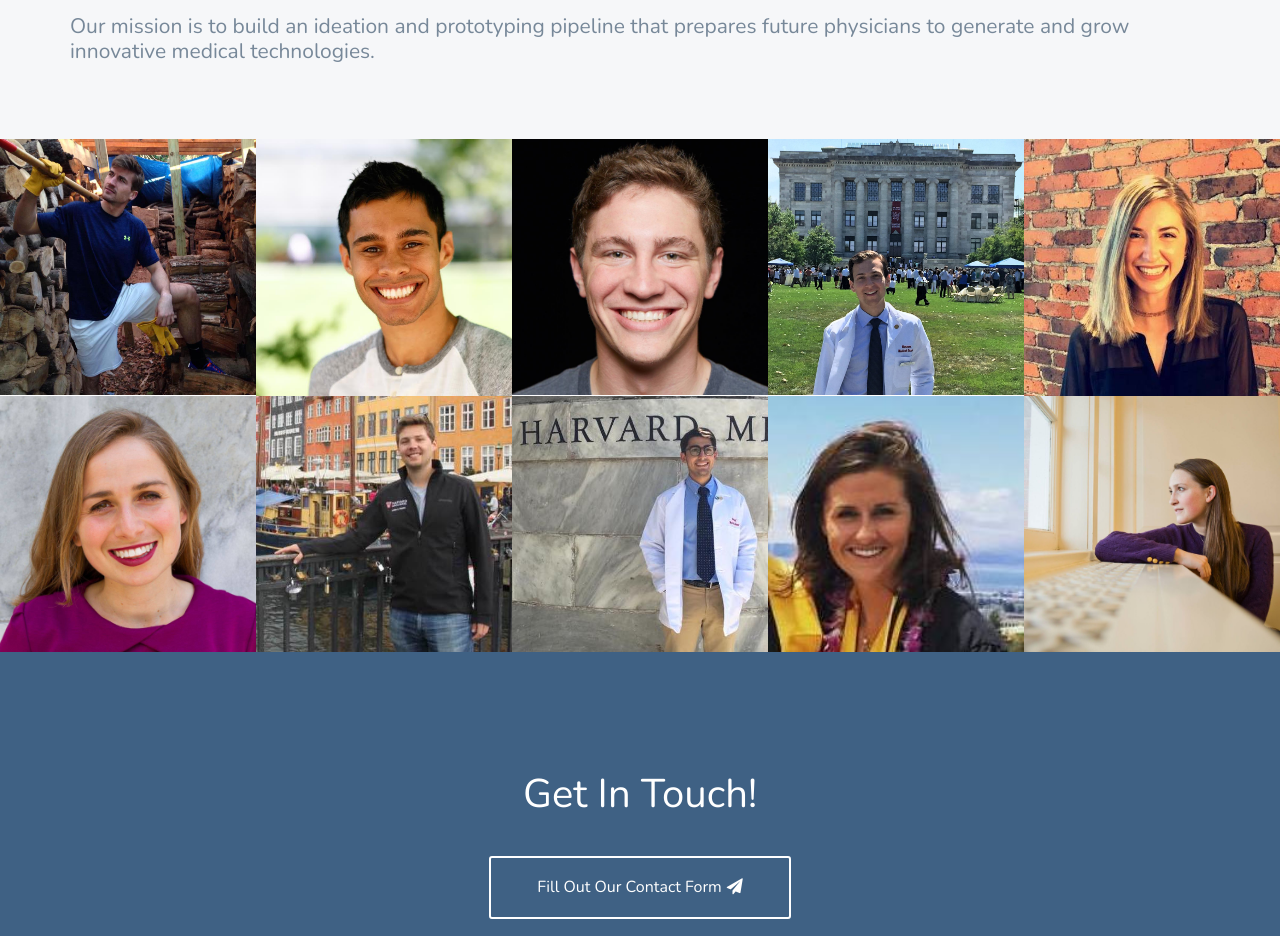
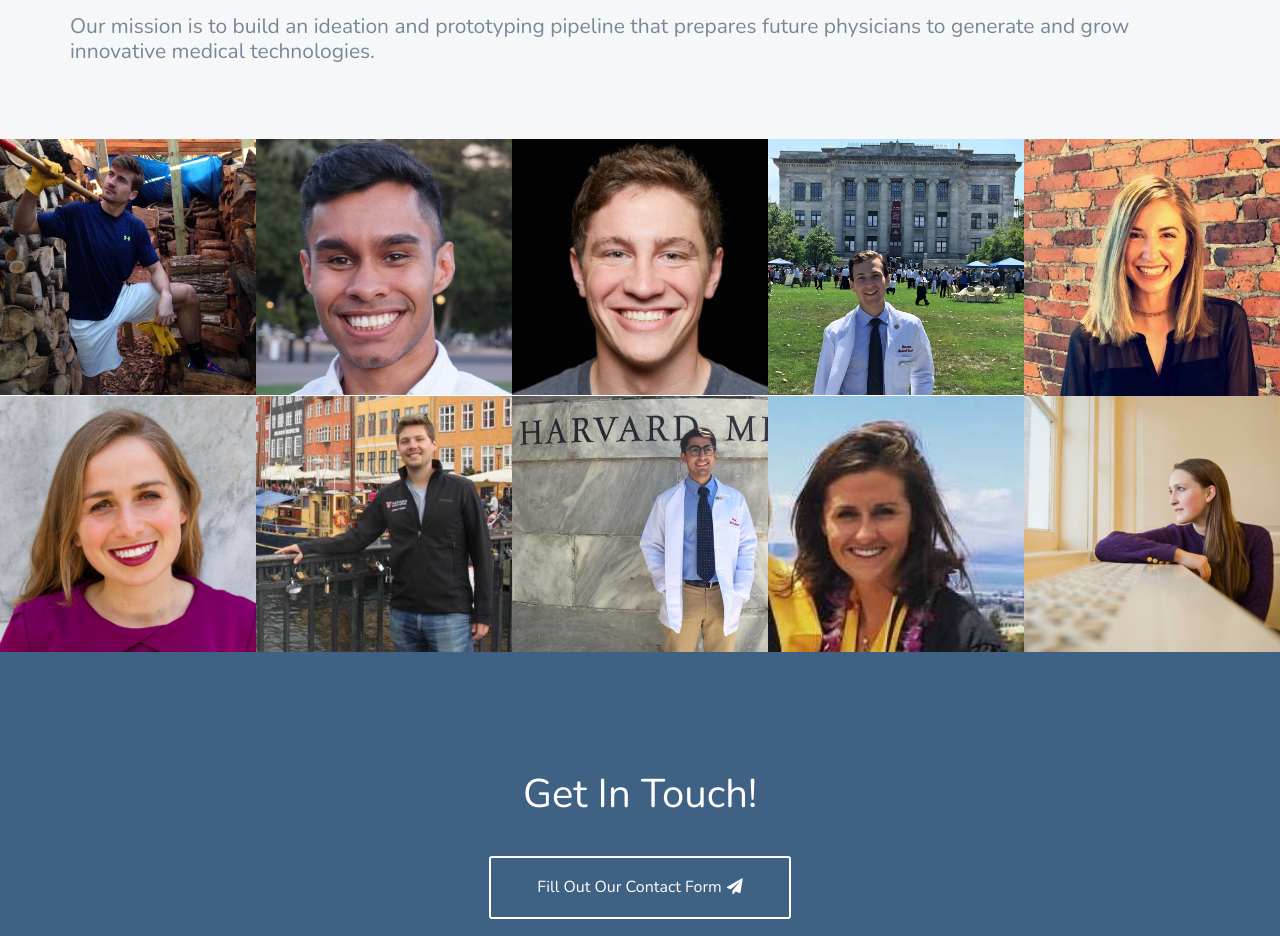
Before and after one commit to nisargpatel/hmsmakerspace, a plain HTML site: page index.html in a window 1280 px wide. Shown: the part 1800-2736 px from the top of the page. Drawn offline with nearby package versions, Linux system fonts and the light colour scheme.

Commit message:
updated np headshot
didn't want to look like a 15 year old

```diff
--- a/index.html
+++ b/index.html
@@ -164,7 +164,7 @@
 						</li>
 						<li>
 							<figure>
-								<img src="img/np.jpg" alt="Nisarg Patel">
+								<img src="img/np.png" alt="Nisarg Patel">
 								<figcaption>
 								<div class="caption-content">
 										<p>Nisarg Patel | HSDM D4<br>Cofounder</p>
```
Also changed, not shown: img/np.png (added).
